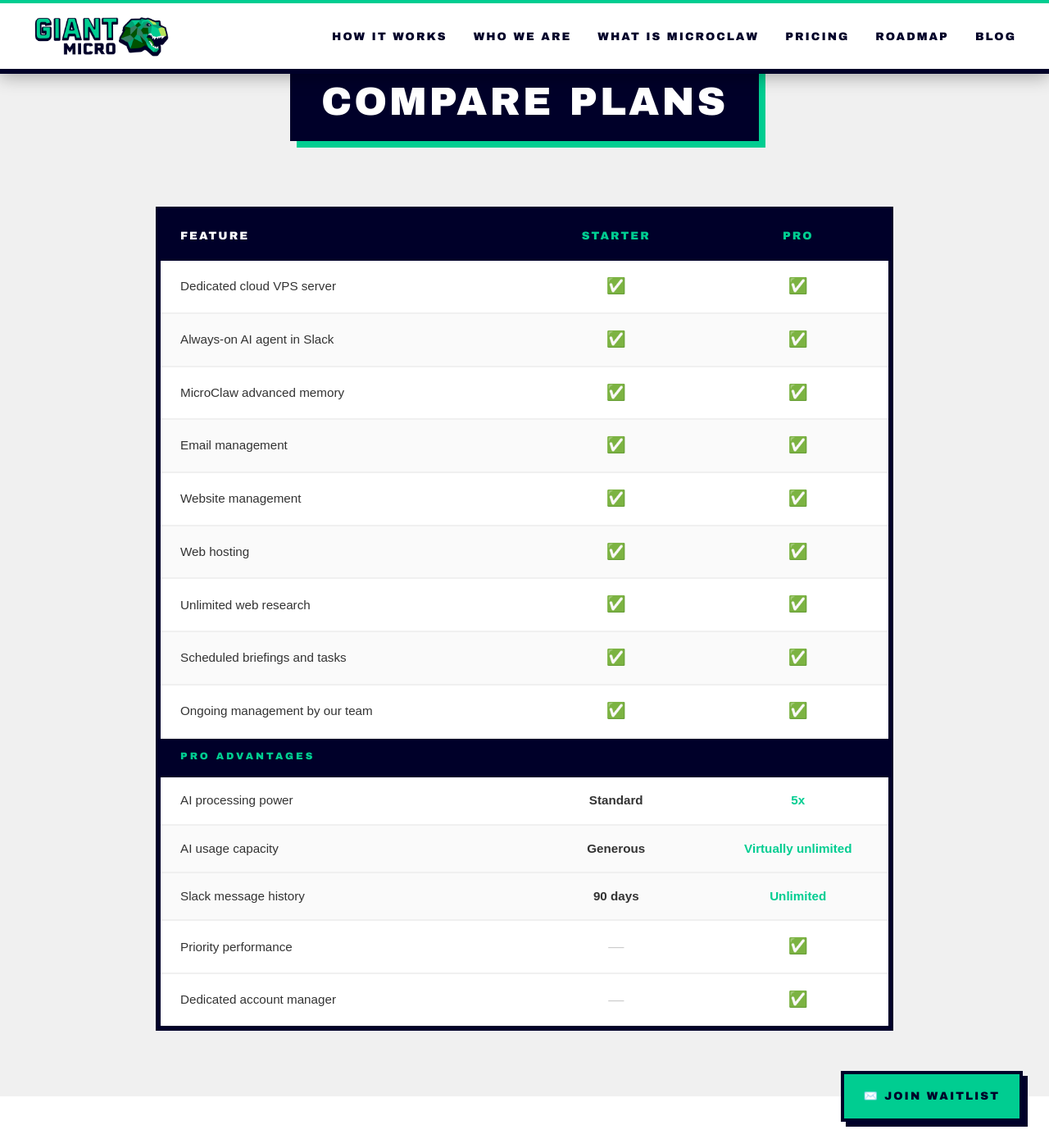
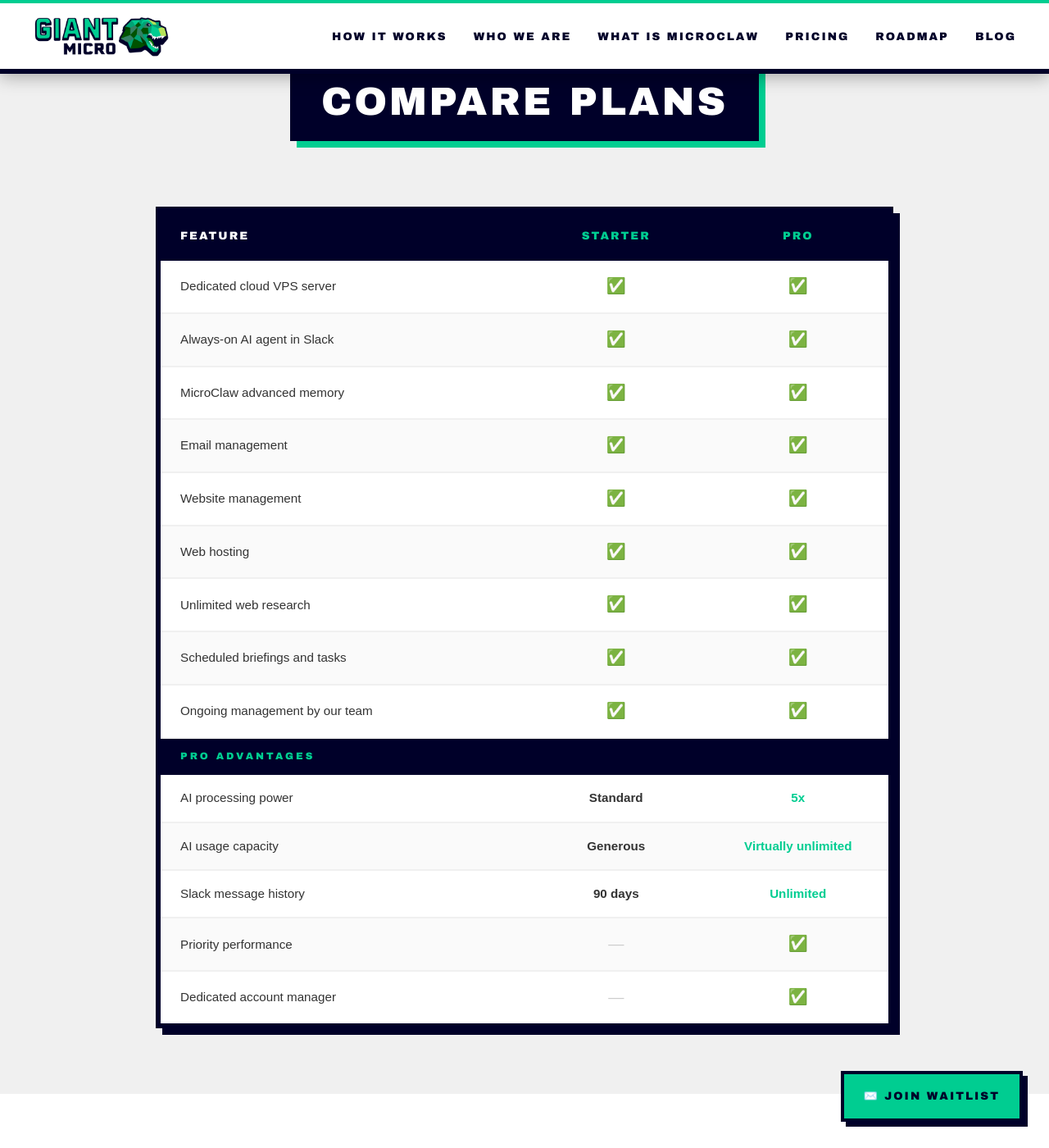
Before and after one commit to giant-micro/giant-micro.github.io, a Jekyll site: the page built from pricing.html, in a window 1280 px wide and 1400 px high, scrolled down 1027 px. Shown: the whole window at 82% size. Built offline with Jekyll 4.4.1, drawn with Linux system fonts in a browser that asks for light colours.

Commit message:
Responsive comparison matrix: table on desktop, stacked cards on mobile

```diff
--- a/pricing.html
+++ b/pricing.html
@@ -57,96 +57,149 @@ title: Pricing
 </section>
 
 <!-- ========== FEATURE COMPARISON ========== -->
+<style>
+    .compare-table { width: 100%; border-collapse: collapse; background: #FFF; border: 6px solid #000029; box-shadow: 8px 8px 0 #000029; }
+    .compare-table th { text-align: left; padding: 1.2rem 1.5rem; font-family: 'Arial Black', Gadget, sans-serif; font-size: 0.85rem; text-transform: uppercase; letter-spacing: 2px; background: #000029; color: #FFF; }
+    .compare-table th.plan-col { text-align: center; width: 25%; color: #00cd91; }
+    .compare-table th.feat-col { width: 50%; }
+    .compare-table td { padding: 1rem 1.5rem; font-family: Arial, Helvetica, sans-serif; font-size: 0.95rem; color: #333; }
+    .compare-table td.plan-val { text-align: center; padding: 1rem; }
+    .compare-table tr.alt { background: #fafafa; }
+    .compare-table tr.row { border-bottom: 2px solid #f0f0f0; }
+    .compare-table .section-divider td { padding: 0.8rem 1.5rem; background: #000029; color: #00cd91; font-family: 'Arial Black', Gadget, sans-serif; font-size: 0.75rem; text-transform: uppercase; letter-spacing: 3px; }
+    .compare-table .check { font-size: 1.2rem; }
+    .compare-table .na { color: #ccc; font-size: 1.2rem; }
+    .compare-table .pro-val { font-weight: 700; color: #00cd91; }
+    .compare-table .std-val { font-weight: 700; }
+
+    /* Mobile: stacked cards */
+    .compare-mobile { display: none; }
+
+    @media (max-width: 768px) {
+        .compare-desktop { display: none; }
+        .compare-mobile { display: block; }
+
+        .compare-card {
+            background: #FFF;
+            border: 6px solid #000029;
+            box-shadow: 8px 8px 0 #000029;
+            margin-bottom: 2rem;
+            overflow: hidden;
+        }
+        .compare-card-header {
+            background: #000029;
+            color: #00cd91;
+            padding: 1.2rem 1.5rem;
+            font-family: 'Arial Black', Gadget, sans-serif;
+            font-size: 0.85rem;
+            text-transform: uppercase;
+            letter-spacing: 2px;
+        }
+        .compare-card-row {
+            display: flex;
+            justify-content: space-between;
+            align-items: center;
+            padding: 0.85rem 1.2rem;
+            font-family: Arial, Helvetica, sans-serif;
+            font-size: 0.95rem;
+            color: #333;
+            border-bottom: 1px solid #f0f0f0;
+        }
+        .compare-card-row:last-child { border-bottom: none; }
+        .compare-card-row.alt { background: #fafafa; }
+        .compare-card-row .label { flex: 1; padding-right: 1rem; }
+        .compare-card-row .value { font-size: 1.1rem; flex-shrink: 0; }
+        .compare-card-section {
+            background: #000029;
+            color: #00cd91;
+            padding: 0.6rem 1.2rem;
+            font-family: 'Arial Black', Gadget, sans-serif;
+            font-size: 0.7rem;
+            text-transform: uppercase;
+            letter-spacing: 3px;
+        }
+    }
+</style>
+
 <section style="background: #f0f0f0; padding: 5rem 0;">
     <div class="container">
         <div class="section-header">
             <h2>Compare Plans</h2>
         </div>
-        <div style="max-width: 900px; margin: 0 auto; overflow-x: auto; -webkit-overflow-scrolling: touch;">
-            <table style="width: 100%; border-collapse: collapse; background: #FFFFFF; border: 6px solid #000029; box-shadow: 8px 8px 0 #000029; min-width: 540px;">
+
+        <!-- Desktop table -->
+        <div class="compare-desktop" style="max-width: 900px; margin: 0 auto;">
+            <table class="compare-table">
                 <thead>
-                    <tr style="background: #000029; color: #FFFFFF;">
-                        <th style="text-align: left; padding: 1.2rem 1.5rem; font-family: 'Arial Black', Gadget, sans-serif; font-size: 0.85rem; text-transform: uppercase; letter-spacing: 2px; width: 50%;">Feature</th>
-                        <th style="text-align: center; padding: 1.2rem 1.5rem; font-family: 'Arial Black', Gadget, sans-serif; font-size: 0.85rem; text-transform: uppercase; letter-spacing: 2px; width: 25%; color: #00cd91;">Starter</th>
-                        <th style="text-align: center; padding: 1.2rem 1.5rem; font-family: 'Arial Black', Gadget, sans-serif; font-size: 0.85rem; text-transform: uppercase; letter-spacing: 2px; width: 25%; color: #00cd91;">Pro</th>
+                    <tr>
+                        <th class="feat-col">Feature</th>
+                        <th class="plan-col">Starter</th>
+                        <th class="plan-col">Pro</th>
                     </tr>
                 </thead>
-                <tbody style="font-family: Arial, Helvetica, sans-serif; font-size: 0.95rem; color: #333;">
-                    <tr style="border-bottom: 2px solid #f0f0f0;">
-                        <td style="padding: 1rem 1.5rem;">Dedicated cloud VPS server</td>
-                        <td style="padding: 1rem; text-align: center; font-size: 1.2rem;">✅</td>
-                        <td style="padding: 1rem; text-align: center; font-size: 1.2rem;">✅</td>
-                    </tr>
-                    <tr style="border-bottom: 2px solid #f0f0f0; background: #fafafa;">
-                        <td style="padding: 1rem 1.5rem;">Always-on AI agent in Slack</td>
-                        <td style="padding: 1rem; text-align: center; font-size: 1.2rem;">✅</td>
-                        <td style="padding: 1rem; text-align: center; font-size: 1.2rem;">✅</td>
-                    </tr>
-                    <tr style="border-bottom: 2px solid #f0f0f0;">
-                        <td style="padding: 1rem 1.5rem;">MicroClaw advanced memory</td>
-                        <td style="padding: 1rem; text-align: center; font-size: 1.2rem;">✅</td>
-                        <td style="padding: 1rem; text-align: center; font-size: 1.2rem;">✅</td>
-                    </tr>
-                    <tr style="border-bottom: 2px solid #f0f0f0; background: #fafafa;">
-                        <td style="padding: 1rem 1.5rem;">Email management</td>
-                        <td style="padding: 1rem; text-align: center; font-size: 1.2rem;">✅</td>
-                        <td style="padding: 1rem; text-align: center; font-size: 1.2rem;">✅</td>
-                    </tr>
-                    <tr style="border-bottom: 2px solid #f0f0f0;">
-                        <td style="padding: 1rem 1.5rem;">Website management</td>
-                        <td style="padding: 1rem; text-align: center; font-size: 1.2rem;">✅</td>
-                        <td style="padding: 1rem; text-align: center; font-size: 1.2rem;">✅</td>
-                    </tr>
-                    <tr style="border-bottom: 2px solid #f0f0f0; background: #fafafa;">
-                        <td style="padding: 1rem 1.5rem;">Web hosting</td>
-                        <td style="padding: 1rem; text-align: center; font-size: 1.2rem;">✅</td>
-                        <td style="padding: 1rem; text-align: center; font-size: 1.2rem;">✅</td>
-                    </tr>
-                    <tr style="border-bottom: 2px solid #f0f0f0;">
-                        <td style="padding: 1rem 1.5rem;">Unlimited web research</td>
-                        <td style="padding: 1rem; text-align: center; font-size: 1.2rem;">✅</td>
-                        <td style="padding: 1rem; text-align: center; font-size: 1.2rem;">✅</td>
-                    </tr>
-                    <tr style="border-bottom: 2px solid #f0f0f0; background: #fafafa;">
-                        <td style="padding: 1rem 1.5rem;">Scheduled briefings and tasks</td>
-                        <td style="padding: 1rem; text-align: center; font-size: 1.2rem;">✅</td>
-                        <td style="padding: 1rem; text-align: center; font-size: 1.2rem;">✅</td>
-                    </tr>
-                    <tr style="border-bottom: 2px solid #f0f0f0;">
-                        <td style="padding: 1rem 1.5rem;">Ongoing management by our team</td>
-                        <td style="padding: 1rem; text-align: center; font-size: 1.2rem;">✅</td>
-                        <td style="padding: 1rem; text-align: center; font-size: 1.2rem;">✅</td>
-                    </tr>
-                    <tr style="border-bottom: 3px solid #000029;">
-                        <td colspan="3" style="padding: 0.8rem 1.5rem; background: #000029; color: #00cd91; font-family: 'Arial Black', Gadget, sans-serif; font-size: 0.75rem; text-transform: uppercase; letter-spacing: 3px;">Pro Advantages</td>
-                    </tr>
-                    <tr style="border-bottom: 2px solid #f0f0f0;">
-                        <td style="padding: 1rem 1.5rem;">AI processing power</td>
-                        <td style="padding: 1rem; text-align: center; font-weight: 700;">Standard</td>
-                        <td style="padding: 1rem; text-align: center; font-weight: 700; color: #00cd91;">5x</td>
-                    </tr>
-                    <tr style="border-bottom: 2px solid #f0f0f0; background: #fafafa;">
-                        <td style="padding: 1rem 1.5rem;">AI usage capacity</td>
-                        <td style="padding: 1rem; text-align: center; font-weight: 700;">Generous</td>
-                        <td style="padding: 1rem; text-align: center; font-weight: 700; color: #00cd91;">Virtually unlimited</td>
-                    </tr>
-                    <tr style="border-bottom: 2px solid #f0f0f0; background: #fafafa;">
-                        <td style="padding: 1rem 1.5rem;">Slack message history</td>
-                        <td style="padding: 1rem; text-align: center; font-weight: 700;">90 days</td>
-                        <td style="padding: 1rem; text-align: center; font-weight: 700; color: #00cd91;">Unlimited</td>
-                    </tr>
-                    <tr style="border-bottom: 2px solid #f0f0f0;">
-                        <td style="padding: 1rem 1.5rem;">Priority performance</td>
-                        <td style="padding: 1rem; text-align: center; color: #ccc; font-size: 1.2rem;">—</td>
-                        <td style="padding: 1rem; text-align: center; font-size: 1.2rem;">✅</td>
-                    </tr>
-                    <tr>
-                        <td style="padding: 1rem 1.5rem;">Dedicated account manager</td>
-                        <td style="padding: 1rem; text-align: center; color: #ccc; font-size: 1.2rem;">—</td>
-                        <td style="padding: 1rem; text-align: center; font-size: 1.2rem;">✅</td>
-                    </tr>
+                <tbody>
+                    <tr class="row"><td>Dedicated cloud VPS server</td><td class="plan-val check">✅</td><td class="plan-val check">✅</td></tr>
+                    <tr class="row alt"><td>Always-on AI agent in Slack</td><td class="plan-val check">✅</td><td class="plan-val check">✅</td></tr>
+                    <tr class="row"><td>MicroClaw advanced memory</td><td class="plan-val check">✅</td><td class="plan-val check">✅</td></tr>
+                    <tr class="row alt"><td>Email management</td><td class="plan-val check">✅</td><td class="plan-val check">✅</td></tr>
+                    <tr class="row"><td>Website management</td><td class="plan-val check">✅</td><td class="plan-val check">✅</td></tr>
+                    <tr class="row alt"><td>Web hosting</td><td class="plan-val check">✅</td><td class="plan-val check">✅</td></tr>
+                    <tr class="row"><td>Unlimited web research</td><td class="plan-val check">✅</td><td class="plan-val check">✅</td></tr>
+                    <tr class="row alt"><td>Scheduled briefings and tasks</td><td class="plan-val check">✅</td><td class="plan-val check">✅</td></tr>
+                    <tr class="row"><td>Ongoing management by our team</td><td class="plan-val check">✅</td><td class="plan-val check">✅</td></tr>
+                    <tr class="section-divider"><td colspan="3">Pro Advantages</td></tr>
+                    <tr class="row"><td>AI processing power</td><td class="plan-val std-val">Standard</td><td class="plan-val pro-val">5x</td></tr>
+                    <tr class="row alt"><td>AI usage capacity</td><td class="plan-val std-val">Generous</td><td class="plan-val pro-val">Virtually unlimited</td></tr>
+                    <tr class="row"><td>Slack message history</td><td class="plan-val std-val">90 days</td><td class="plan-val pro-val">Unlimited</td></tr>
+                    <tr class="row alt"><td>Priority performance</td><td class="plan-val na">—</td><td class="plan-val check">✅</td></tr>
+                    <tr><td>Dedicated account manager</td><td class="plan-val na">—</td><td class="plan-val check">✅</td></tr>
                 </tbody>
             </table>
+        </div>
+
+        <!-- Mobile stacked cards -->
+        <div class="compare-mobile" style="max-width: 500px; margin: 0 auto;">
+
+            <!-- Starter card -->
+            <div class="compare-card">
+                <div class="compare-card-header">Starter — Included</div>
+                <div class="compare-card-row"><span class="label">Dedicated cloud VPS server</span><span class="value">✅</span></div>
+                <div class="compare-card-row alt"><span class="label">Always-on AI agent in Slack</span><span class="value">✅</span></div>
+                <div class="compare-card-row"><span class="label">MicroClaw advanced memory</span><span class="value">✅</span></div>
+                <div class="compare-card-row alt"><span class="label">Email management</span><span class="value">✅</span></div>
+                <div class="compare-card-row"><span class="label">Website management</span><span class="value">✅</span></div>
+                <div class="compare-card-row alt"><span class="label">Web hosting</span><span class="value">✅</span></div>
+                <div class="compare-card-row"><span class="label">Unlimited web research</span><span class="value">✅</span></div>
+                <div class="compare-card-row alt"><span class="label">Scheduled briefings and tasks</span><span class="value">✅</span></div>
+                <div class="compare-card-row"><span class="label">Ongoing management by our team</span><span class="value">✅</span></div>
+                <div class="compare-card-section">Limits</div>
+                <div class="compare-card-row"><span class="label">AI processing power</span><span class="value" style="font-weight:700;">Standard</span></div>
+                <div class="compare-card-row alt"><span class="label">AI usage capacity</span><span class="value" style="font-weight:700;">Generous</span></div>
+                <div class="compare-card-row"><span class="label">Slack message history</span><span class="value" style="font-weight:700;">90 days</span></div>
+                <div class="compare-card-row alt"><span class="label">Priority performance</span><span class="value" style="color:#ccc;">—</span></div>
+                <div class="compare-card-row"><span class="label">Dedicated account manager</span><span class="value" style="color:#ccc;">—</span></div>
+            </div>
+
+            <!-- Pro card -->
+            <div class="compare-card">
+                <div class="compare-card-header">Pro — Included</div>
+                <div class="compare-card-row"><span class="label">Dedicated cloud VPS server</span><span class="value">✅</span></div>
+                <div class="compare-card-row alt"><span class="label">Always-on AI agent in Slack</span><span class="value">✅</span></div>
+                <div class="compare-card-row"><span class="label">MicroClaw advanced memory</span><span class="value">✅</span></div>
+                <div class="compare-card-row alt"><span class="label">Email management</span><span class="value">✅</span></div>
+                <div class="compare-card-row"><span class="label">Website management</span><span class="value">✅</span></div>
+                <div class="compare-card-row alt"><span class="label">Web hosting</span><span class="value">✅</span></div>
+                <div class="compare-card-row"><span class="label">Unlimited web research</span><span class="value">✅</span></div>
+                <div class="compare-card-row alt"><span class="label">Scheduled briefings and tasks</span><span class="value">✅</span></div>
+                <div class="compare-card-row"><span class="label">Ongoing management by our team</span><span class="value">✅</span></div>
+                <div class="compare-card-section">Pro Advantages</div>
+                <div class="compare-card-row"><span class="label">AI processing power</span><span class="value pro-val">5x</span></div>
+                <div class="compare-card-row alt"><span class="label">AI usage capacity</span><span class="value pro-val">Virtually unlimited</span></div>
+                <div class="compare-card-row"><span class="label">Slack message history</span><span class="value pro-val">Unlimited</span></div>
+                <div class="compare-card-row alt"><span class="label">Priority performance</span><span class="value">✅</span></div>
+                <div class="compare-card-row"><span class="label">Dedicated account manager</span><span class="value">✅</span></div>
+            </div>
+
         </div>
     </div>
 </section>
```
